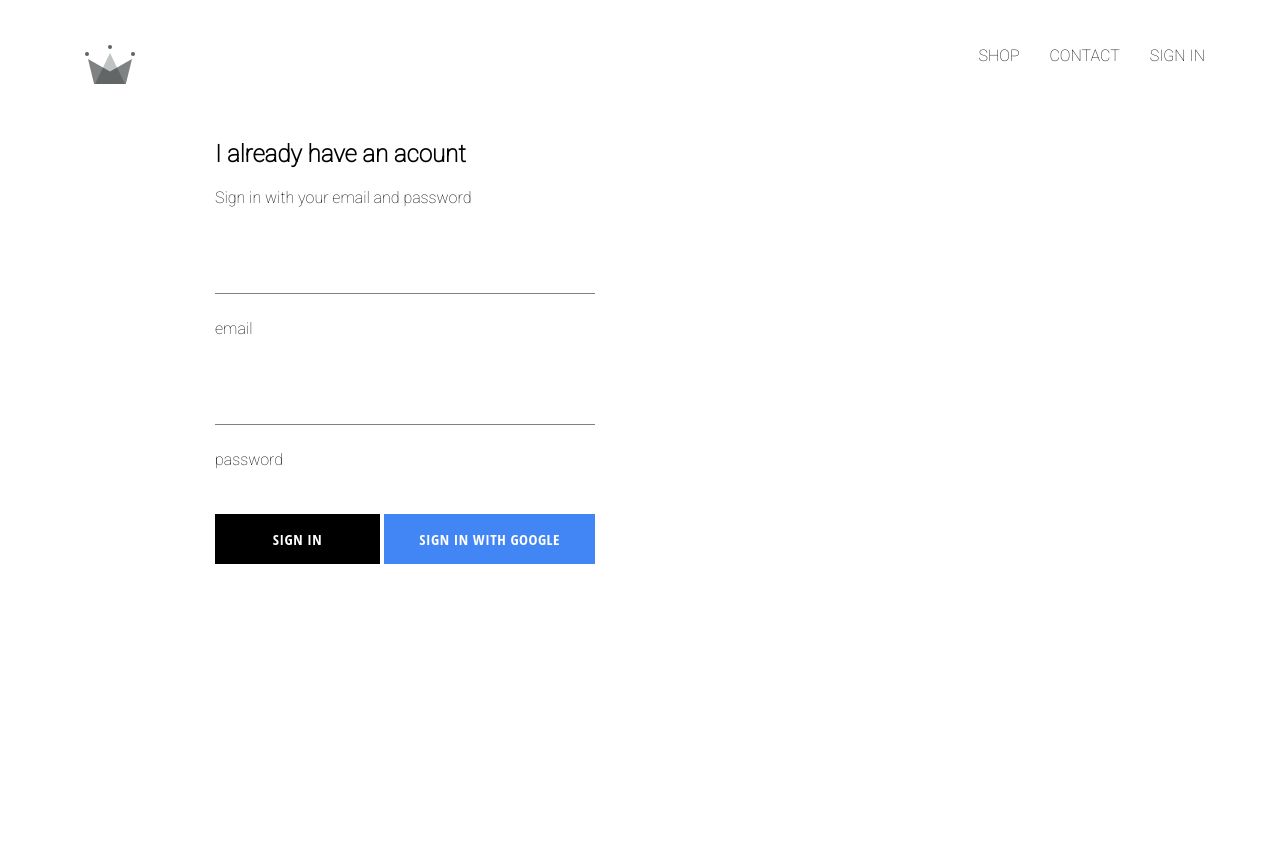
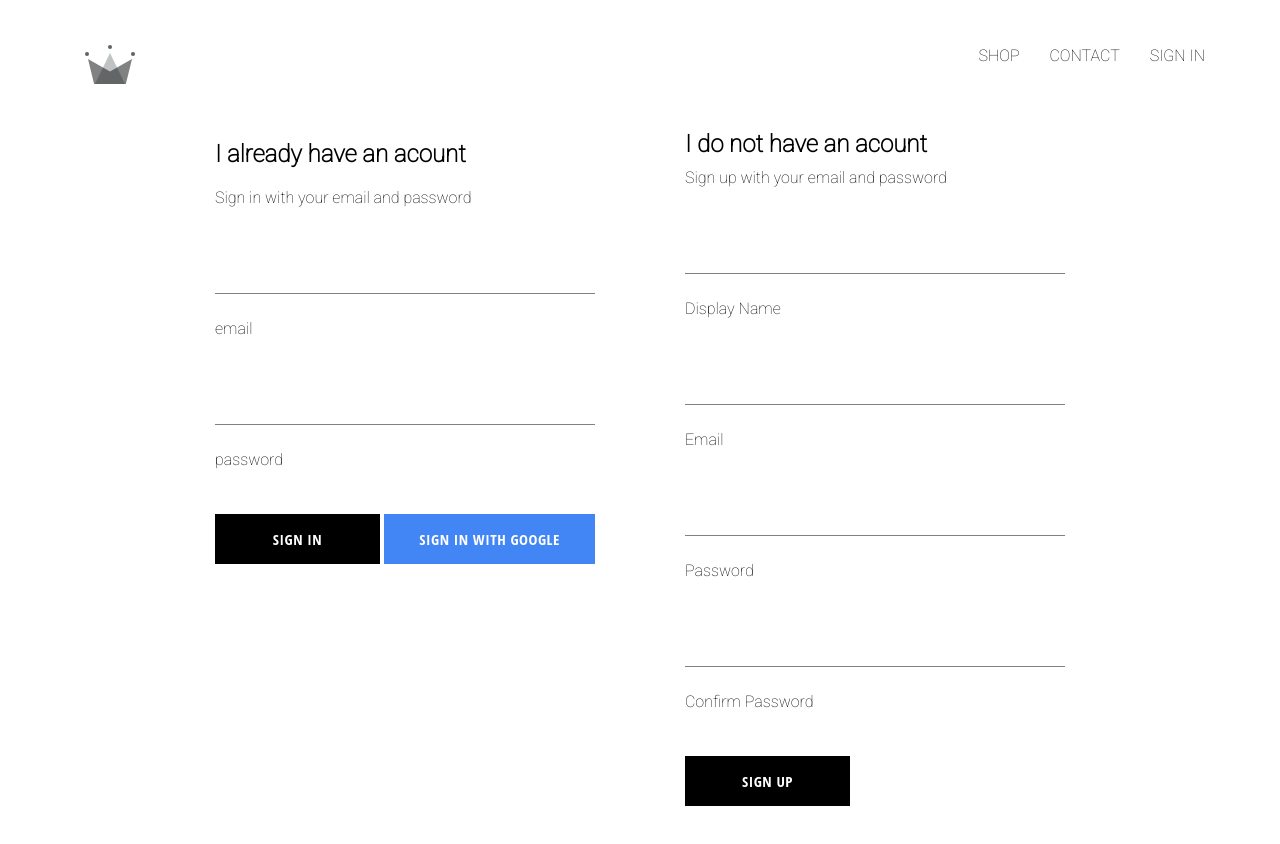
Before and after one commit to arifmedamine/crwn-clothing, a React (Create React App) app: page /signin in a window 1280 px wide. Shown: the top 844 px of the page. Before the commit the page ends 800 px from the top, so only its background shows below. Built offline with nearby package versions, Linux system fonts and the light colour scheme; no server answers.

Commit message:
google auth, firebase

```diff
--- a/package.json
+++ b/package.json
@@ -3,6 +3,7 @@
   "version": "0.1.0",
   "private": true,
   "dependencies": {
+    "@material-ui/core": "^4.11.2",
     "@testing-library/jest-dom": "^5.11.4",
     "@testing-library/react": "^11.1.0",
     "@testing-library/user-event": "^12.1.10",
--- a/src/App.js
+++ b/src/App.js
@@ -5,7 +5,7 @@
 import ShopPage from './pages/shop/shop.component';
 import Header from './components/header/header.component'
 import SignInSignUp from './pages/sign-in-sign-up/sign-in-sign-up.component'
-import { auth } from './firebase/firebase.utils';
+import { auth, createUserProfileDocument } from './firebase/firebase.utils';
 
 class App extends React.Component {
 
@@ -19,10 +19,22 @@
   unsubscribeFromAuth = null
 
   componentDidMount() {
-    this.unsubscribeFromAuth = auth.onAuthStateChanged(user => {
-      this.setState({currentUser : user});
-      console.log(user);
-    })
+    this.unsubscribeFromAuth = auth.onAuthStateChanged(async userAuth => {
+      if (userAuth) {
+        const userRef = await createUserProfileDocument(userAuth);
+        userRef.onSnapshot(snapshot => {
+          this.setState({
+            currentUser: {
+              id: snapshot.id,
+              ...snapshot.data()
+            }
+          })
+
+          console.log(this.state);
+        });
+      }
+      else this.setState({currentUser: userAuth});
+    });
   }
 
   componentWillUnmount() {
--- /dev/null
+++ b/src/components/sign-up/sign-up.component.jsx
@@ -0,0 +1,93 @@
+import React from 'react';
+import './sign-up.styles.scss';
+import FormInput from '../form-input/form-input.component';
+import CustomButton from '../custom-button/custom-buttom.component';
+import { auth, createUserProfileDocument } from '../../firebase/firebase.utils';
+
+class SignUp extends React.Component {
+    constructor () {
+        super();
+        this.state = {
+            displayName: '',
+            email: '',
+            password: '',
+            confirmPassword: ''
+        }
+    }
+
+    handlSubmit = async event => {
+        event.preventDefault();
+        const { displayName, email, password, confirmPassword } = this.state ;
+        if (password !== confirmPassword) {
+            alert("Paswwords don't match");
+            return;
+            }
+        try {
+            const { user } = await auth.createUserWithEmailAndPassword(email, password);
+            await createUserProfileDocument(user, { displayName });
+            this.setState({
+                displayName: '',
+                email: '',
+                password: '',
+                confirmPassword: ''
+            })
+        } catch (error) {
+            console.log("Error Message: ", error);
+        }
+        }
+
+
+    handleChange = event => {
+        const {name, value} = event.target;
+        this.setState({[name]: value})
+    }
+
+    render() {
+        const { displayName, email, password, confirmPassword } = this.state
+        return(
+            <div className='sign-up'>
+                <h2 className='title'>I do not have an acount</h2>
+                <span>Sign up with your email and password</span>
+                <form className='sign-up-form' onSubmit={this.handlSubmit}>
+                    <FormInput
+                        type='text'
+                        name='displayName'
+                        value={displayName}
+                        onChange={this.handleChange}
+                        label='Display Name'
+                        required
+                    />
+                    <FormInput
+                        type='email'
+                        name='email'
+                        value={email}
+                        onChange={this.handleChange}
+                        label='Email'
+                        required
+                    />
+                    <FormInput
+                        type='password'
+                        name='password'
+                        value={password}
+                        onChange={this.handleChange}
+                        label='Password'
+                        required
+                    />
+                    <FormInput
+                        type='password'
+                        name='confirmPassword'
+                        value={confirmPassword}
+                        onChange={this.handleChange}
+                        label='Confirm Password'
+                        required
+                    />
+                    <CustomButton type='submit'>
+                        Sign up
+                    </CustomButton>
+                </form>
+            </div>
+        )
+    }
+}
+
+export default SignUp;
--- /dev/null
+++ b/src/components/sign-up/sign-up.styles.scss
@@ -0,0 +1,9 @@
+.sign-up {
+  display: flex;
+  flex-direction: column;
+  width: 380px;
+
+  .title {
+    margin: 10px 0;
+  }
+}
--- a/src/firebase/firebase.utils.js
+++ b/src/firebase/firebase.utils.js
@@ -11,6 +11,29 @@
     appId: "1:96906210828:web:31ff70afaca649fb5dc829"
   };
 
+export const createUserProfileDocument = async (userAuth, additionalData) => {
+  if (!userAuth) return;
+
+  const userRef = firestore.doc(`users/${userAuth.uid}`);
+  const snapShot = await userRef.get();
+  if (!snapShot.exists) {
+    const { displayName, email } = userAuth;
+    const createdAt = new Date();
+
+    try {
+      await userRef.set({
+        displayName,
+        email,
+        createdAt,
+        ...additionalData
+      })
+    } catch (error) {
+      console.log('error creating user ', error.message);
+    }
+  }
+  return userRef;
+}
+
 firebase.initializeApp(config);
 
 export const auth = firebase.auth();
--- a/src/pages/sign-in-sign-up/sign-in-sign-up.component.jsx
+++ b/src/pages/sign-in-sign-up/sign-in-sign-up.component.jsx
@@ -1,10 +1,12 @@
 import React from 'react';
 import './sign-in-sign-up.styles.scss'
 import SignIn from '../../components/sign-in/sign-in.component'
+import SignUp from '../../components/sign-up/sign-up.component'
 
 const SignInSignUp = () => (
     <div className='sign-in-and-sign-up'>
         <SignIn />
+        <SignUp />
     </div>
 )
 
```
Also changed, not shown: 2 other files (tests, documents, lock files or other folders).
